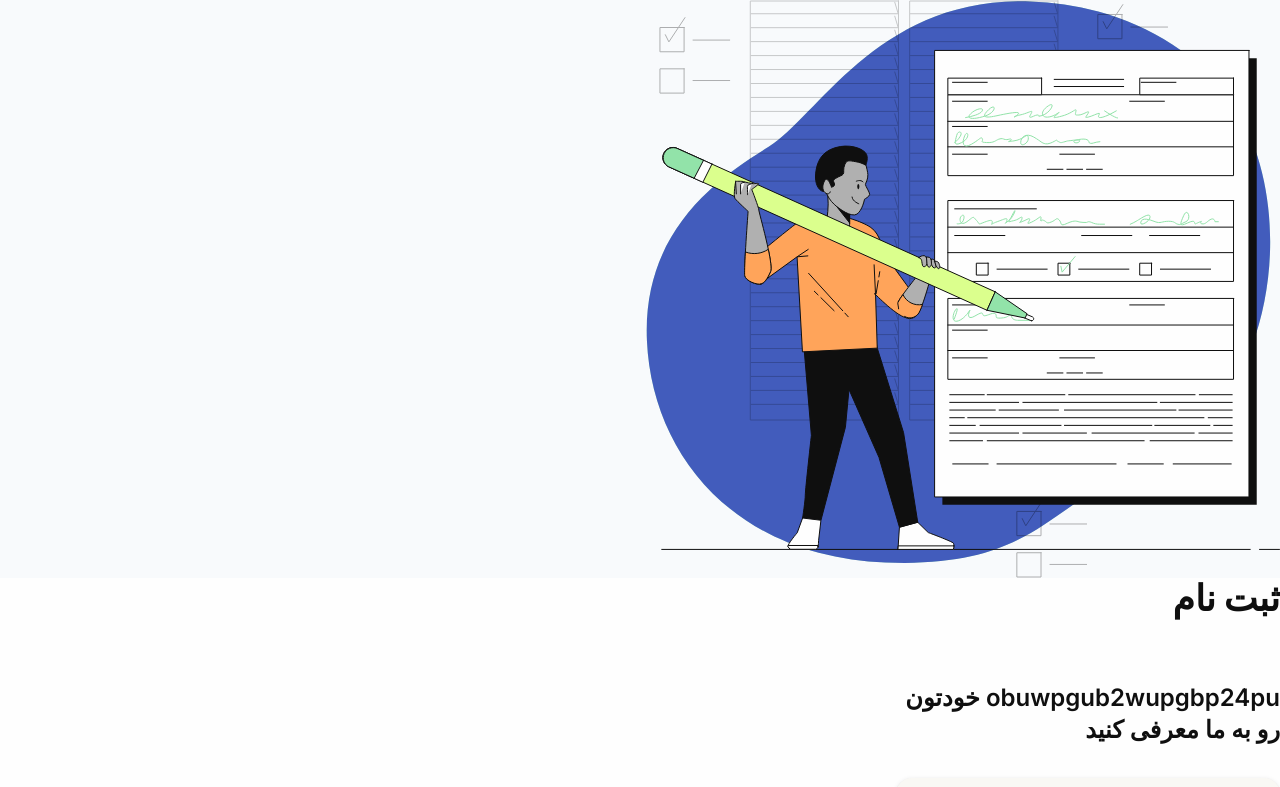
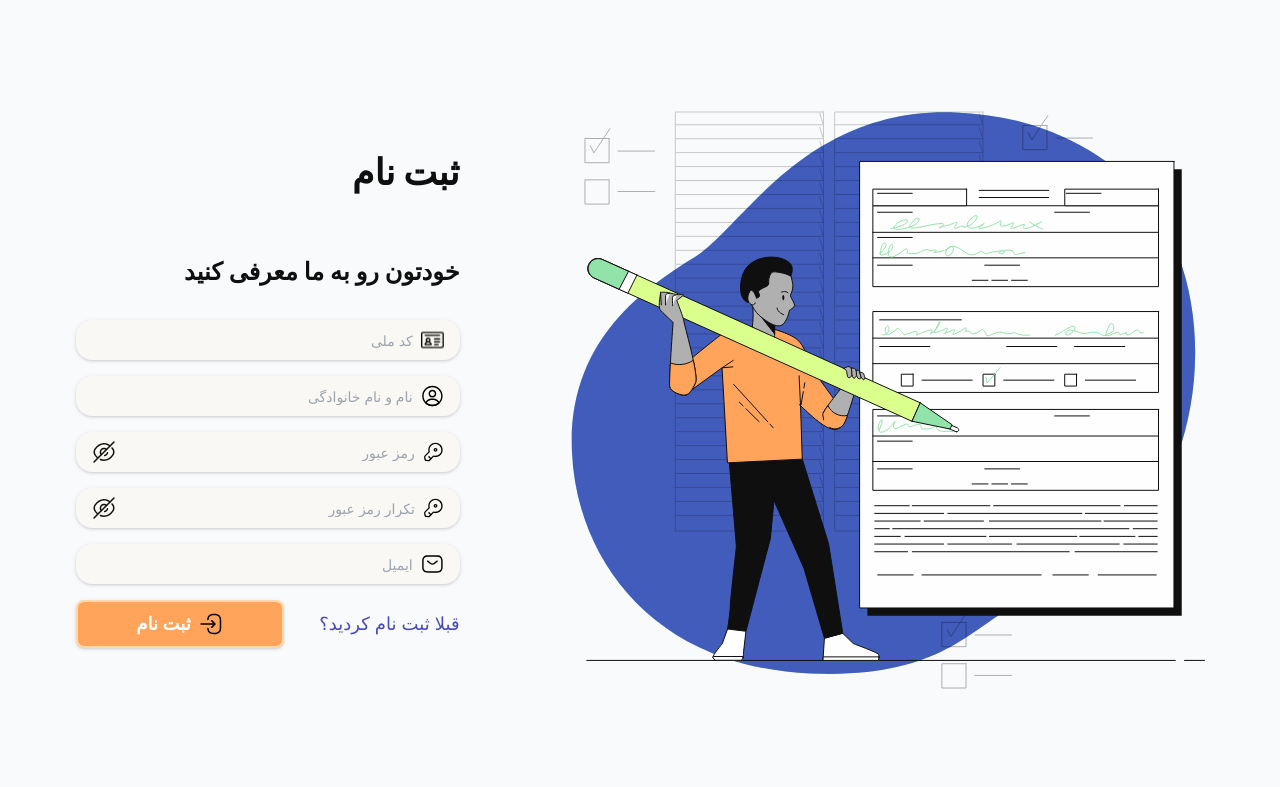
Before and after one commit to zahrabakhshandeh/Healthcare-Monitoring-Diet, a Next.js app: page /register/signup in a window 1280 px wide. Shown: the top 787 px of the page. Built offline with nearby package versions, Linux system fonts and the light colour scheme.

Commit message:
set main tag as parent tag of hole page

```diff
--- a/src/app/register/signup/page.tsx
+++ b/src/app/register/signup/page.tsx
@@ -1,10 +1,9 @@
 import SignUpArt from "/public/signup.svg";
-import Link from "next/link";
 import FormRegister from "./formRegister";
 
 const SignUpPage = () => {
   return (
-    <>
+    <main className="bg-slate-50 flex px-5  justify-around items-center h-screen">
       <div className="bg-slate-50">
         <SignUpArt />
       </div>
@@ -14,12 +13,12 @@ const SignUpPage = () => {
             ثبت نام
           </h1>
           <p className="text-2xl text-[var(--black)] font-semibold">
-            obuwpgub2wupgbp24pu خودتون رو به ما معرفی کنید
+            خودتون رو به ما معرفی کنید
           </p>
         </div>
         <FormRegister />
       </section>
-    </>
+    </main>
   );
 };
 
```
